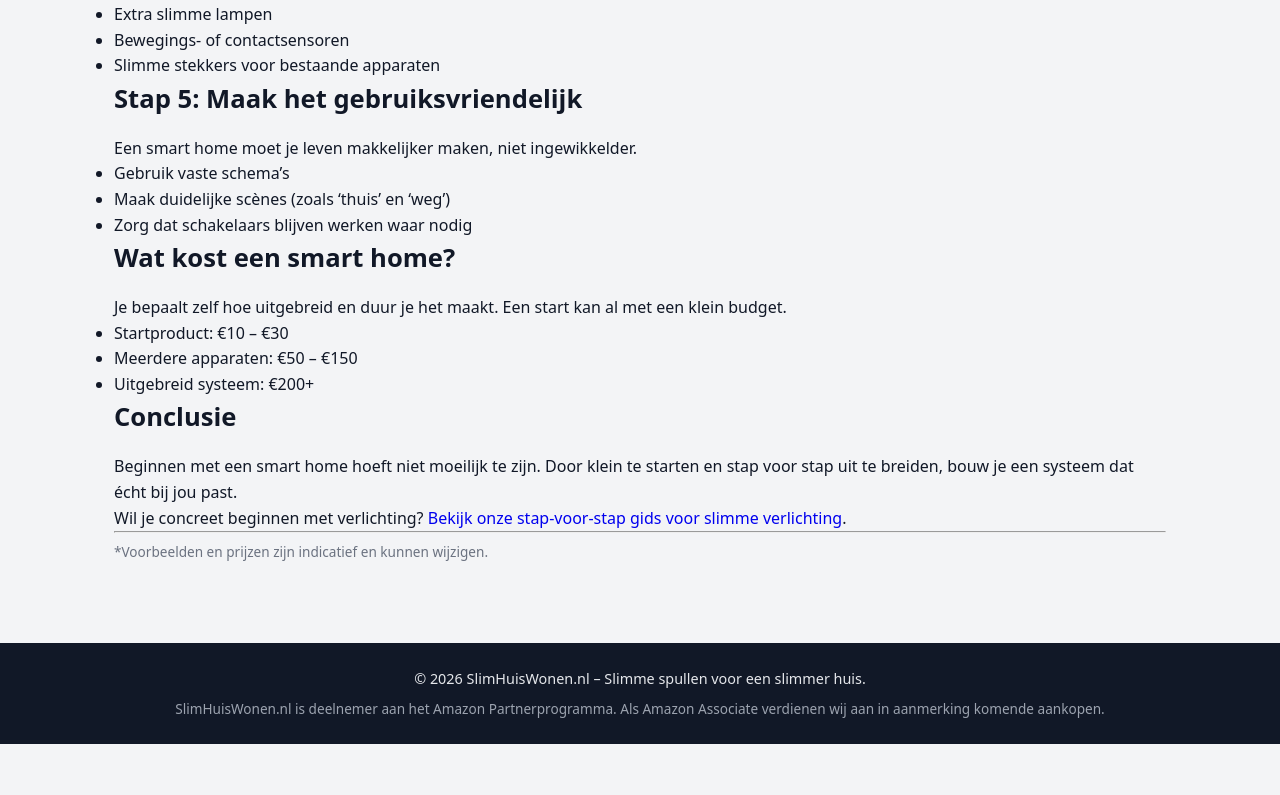
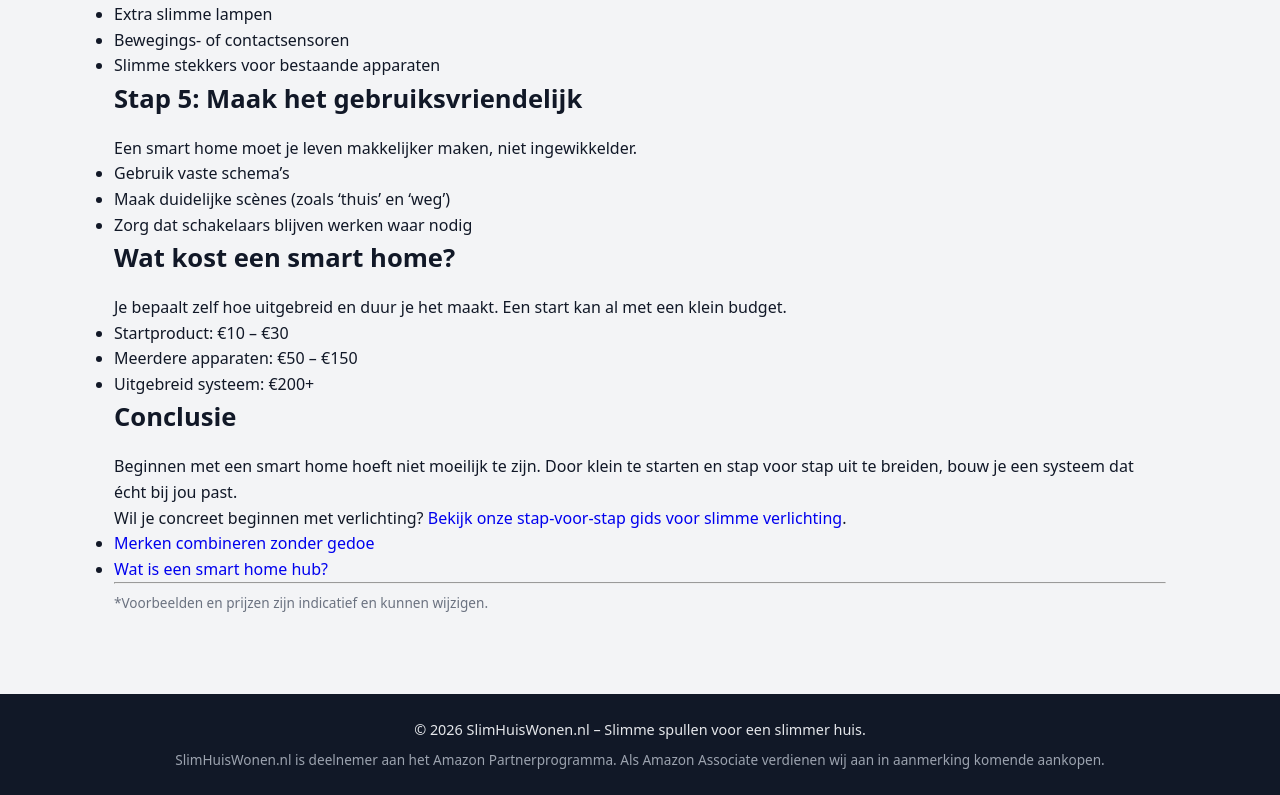
Before and after one commit to hafidgrad/SlimHuisWonen, a Next.js app: page /tips/beginnen-met-smart-home in a window 1280 px wide. Shown: the part 849-1644 px from the top of the page. Before the commit the page ends 1593 px from the top, so only its background shows below. Built offline with nearby package versions, Linux system fonts and the light colour scheme.

Commit message:
app/tips/beginnen-met-smart-home/page.jsx

```diff
--- a/app/tips/beginnen-met-smart-home/page.jsx
+++ b/app/tips/beginnen-met-smart-home/page.jsx
@@ -130,7 +130,18 @@ export default function BeginnenMetSmartHome() {
               Bekijk onze stap-voor-stap gids voor slimme verlichting
             </Link>.
           </p>
-
+<ul>
+  <li>
+    <Link href="/tips/merken-combineren-zonder-gedoe">
+      Merken combineren zonder gedoe
+    </Link>
+  </li>
+  <li>
+    <Link href="/tips/wat-is-een-smart-home-hub">
+      Wat is een smart home hub?
+    </Link>
+  </li>
+</ul>
           <hr />
 
           <p className="muted small">
```
